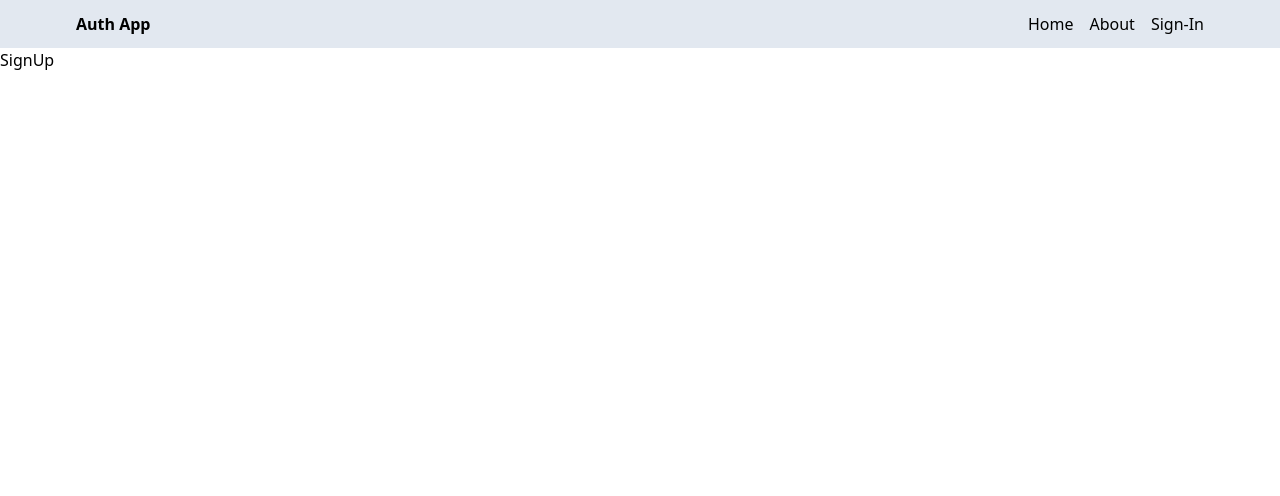
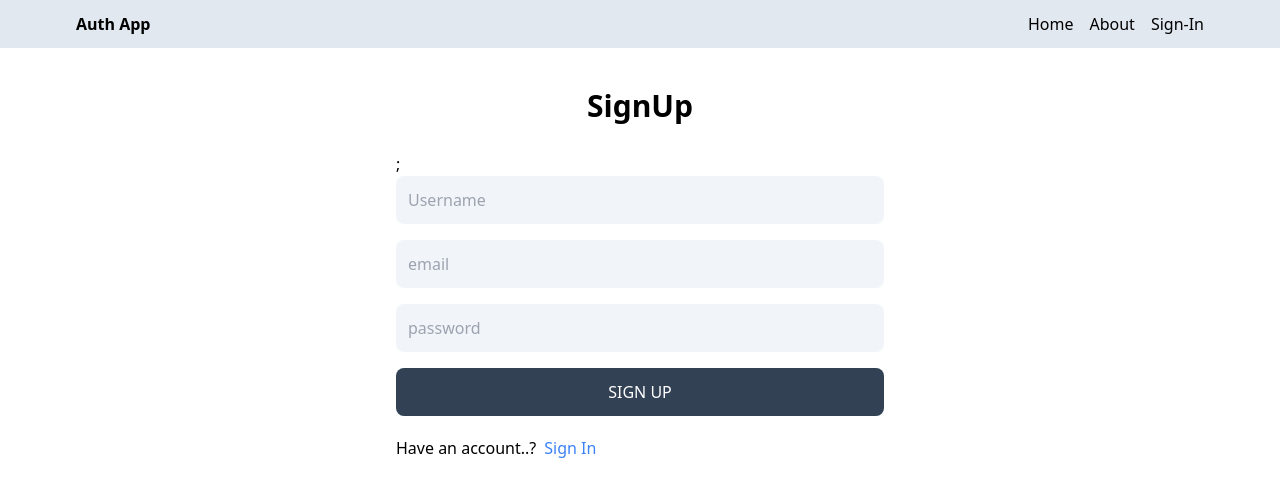
Before and after one commit to iamabhay121/mern-auth, a React (Vite) app in the folder Client/: page /signup in a window 1280 px wide. Shown: the top 496 px of the page. Built offline with nearby package versions, Linux system fonts and the light colour scheme.

Commit message:
designing sign-up page ui

```diff
--- a/Client/src/pages/SignUp.jsx
+++ b/Client/src/pages/SignUp.jsx
@@ -1,7 +1,41 @@
 import React from "react";
+import { Link } from "react-router-dom";
 
 const SignUp = () => {
-  return <div>SignUp</div>;
+  return (
+    <div className="p-3 max-w-lg mx-auto">
+      <h1 className="text-3xl text-center font-semibold my-7">SignUp</h1>;
+      <form className="flex flex-col gap-4">
+        <input
+          type="text"
+          placeholder="Username"
+          id="username"
+          className="bg-slate-100 p-3 rounded-lg"
+        />
+        <input
+          type="email"
+          placeholder="email"
+          id="email"
+          className="bg-slate-100 p-3 rounded-lg"
+        />
+        <input
+          type="password"
+          placeholder="password"
+          id="password"
+          className="bg-slate-100 p-3 rounded-lg"
+        />
+        <button className="bg-slate-700 text-white p-3 rounded-lg uppercase hover:opacity-95 disabled:opacity-80">
+          Sign Up
+        </button>
+      </form>
+      <div className="flex gap-2 mt-5">
+        <p>Have an account..?</p>
+        <Link to="/signin">
+          <span className="text-blue-500">Sign In</span>
+        </Link>
+      </div>
+    </div>
+  );
 };
 
 export default SignUp;
```
